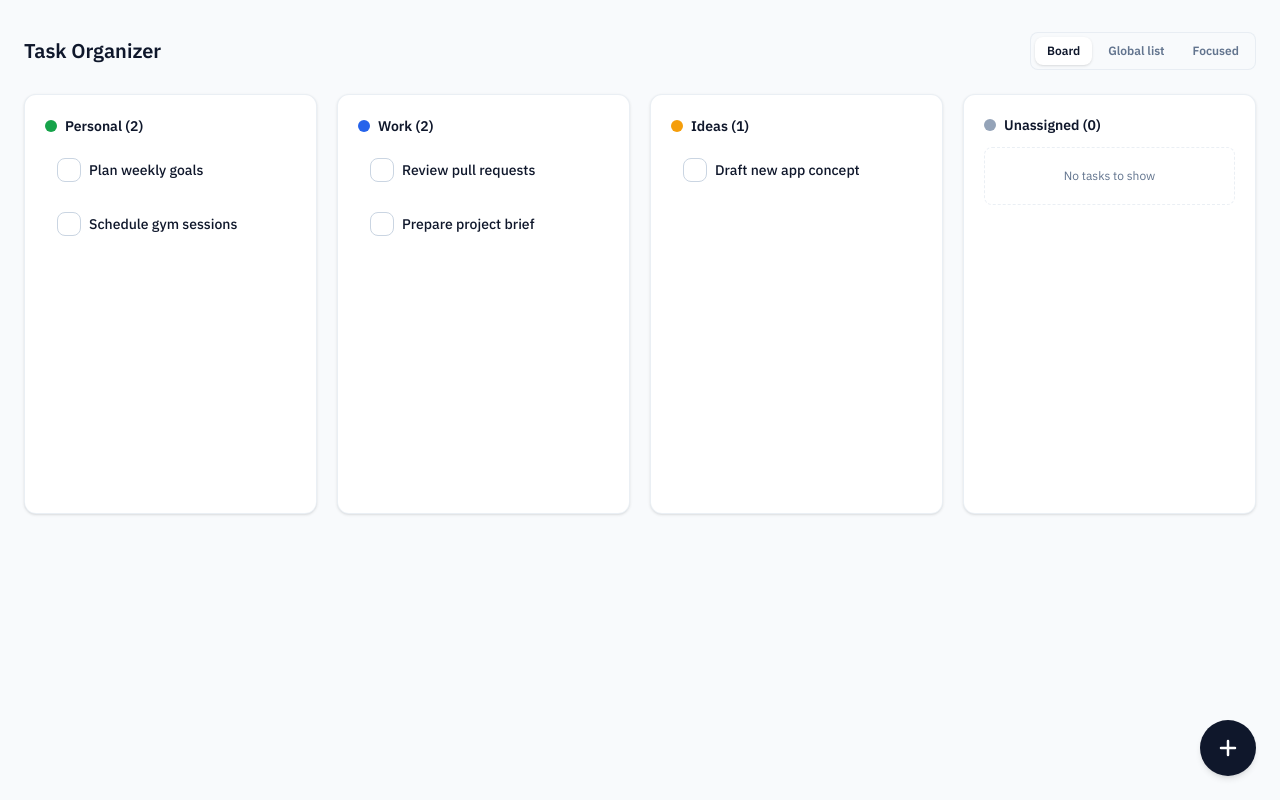
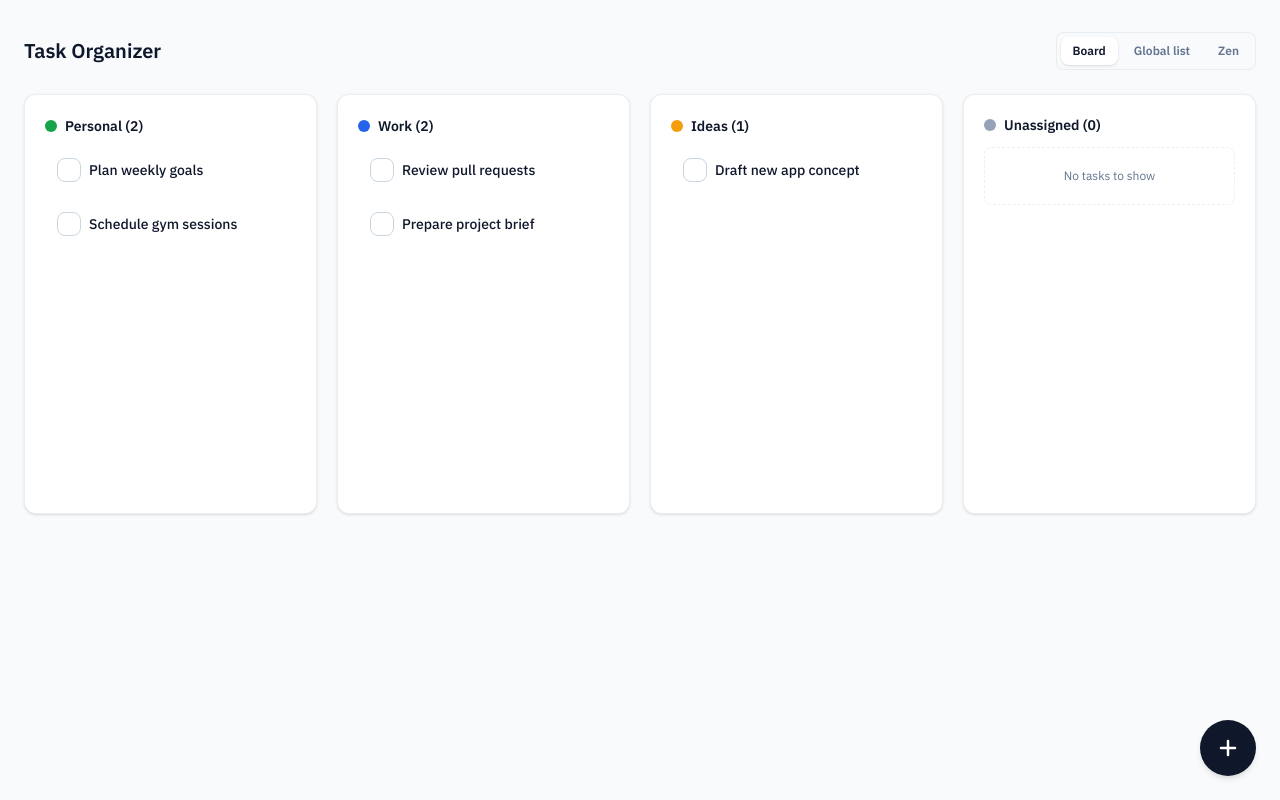
Before and after one commit to charlesferreira/task-management, a React (Vite) app: page / in a window 1280 px wide. Built offline with nearby package versions, Linux system fonts and the light colour scheme.

Commit message:
feat: update App and ZenView components; enhance task filtering and display of upcoming tasks

```diff
--- a/src/App.tsx
+++ b/src/App.tsx
@@ -1,25 +1,27 @@
-import { useEffect, useMemo, useState } from 'react'
-import { useProjects } from './hooks/useProjects'
-import { useTasks } from './hooks/useTasks'
-import BoardView from './pages/BoardView'
-import ListView from './pages/ListView'
-import ZenView from './pages/ZenView'
-import { UNASSIGNED_PROJECT } from './models/types'
+import { useEffect, useMemo, useState } from "react";
+import { useProjects } from "./hooks/useProjects";
+import { useTasks } from "./hooks/useTasks";
+import { UNASSIGNED_PROJECT } from "./models/types";
+import BoardView from "./pages/BoardView";
+import ListView from "./pages/ListView";
+import ZenView from "./pages/ZenView";
 
 function App() {
-  const [activeView, setActiveView] = useState<'board' | 'list' | 'focused'>(
-    'board',
-  )
-  const isFocused = activeView === 'focused'
-  const [filter, setFilter] = useState<'all' | 'active' | 'completed'>(() => {
-    const stored = localStorage.getItem('taskOrganizer.filter')
-    if (stored === 'active' || stored === 'completed' || stored === 'all') {
-      return stored
+  const [activeView, setActiveView] = useState<"board" | "list" | "zen">(
+    "board",
+  );
+  const isZen = activeView === "zen";
+
+  const [filter, setFilter] = useState<"all" | "active" | "completed">(() => {
+    const stored = localStorage.getItem("taskOrganizer.filter");
+    if (stored === "active" || stored === "completed" || stored === "all") {
+      return stored;
     }
-    return 'all'
-  })
+    return "all";
+  });
+
   const { projects, createProject, reorderProjects, updateProject } =
-    useProjects()
+    useProjects();
   const {
     tasks,
     reorderVisibleTasks,
@@ -31,58 +33,68 @@ function App() {
     deleteCompleted,
     updateTaskTitle,
     setTasks,
-  } = useTasks()
+  } = useTasks();
 
   useEffect(() => {
-    localStorage.setItem('taskOrganizer.filter', filter)
-  }, [filter])
+    localStorage.setItem("taskOrganizer.filter", filter);
+  }, [filter]);
 
   const filteredTasks = useMemo(() => {
-    if (filter === 'active') {
-      return tasks.filter((task) => !task.completedAt)
+    if (filter === "active") {
+      return tasks.filter((task) => !task.completedAt);
     }
-    if (filter === 'completed') {
-      return tasks.filter((task) => task.completedAt)
+    if (filter === "completed") {
+      return tasks.filter((task) => task.completedAt);
     }
-    return tasks
-  }, [filter, tasks])
+    return tasks;
+  }, [filter, tasks]);
 
   const completedCount = useMemo(
     () => tasks.filter((task) => task.completedAt).length,
     [tasks],
-  )
+  );
+
   const focusedTask = useMemo(() => {
-    return tasks.find((task) => !task.completedAt) ?? tasks[0] ?? null
-  }, [tasks])
+    return tasks.find((task) => !task.completedAt) ?? tasks[0] ?? null;
+  }, [tasks]);
+
+  const upcomingTasks = useMemo(() => {
+    if (!focusedTask) return [];
+    return tasks
+      .filter((task) => !task.completedAt && task.id !== focusedTask.id)
+      .slice(0, 4);
+  }, [focusedTask, tasks]);
+
   const focusedProject = useMemo(() => {
-    if (!focusedTask) return null
-    if (focusedTask.projectId === null) return UNASSIGNED_PROJECT
+    if (!focusedTask) return null;
+    if (focusedTask.projectId === null) return UNASSIGNED_PROJECT;
+
     return (
       projects.find((project) => project.id === focusedTask.projectId) ??
       UNASSIGNED_PROJECT
-    )
-  }, [focusedTask, projects])
+    );
+  }, [focusedTask, projects]);
 
   const handleDeleteProject = (projectId: string) => {
-    reorderProjects(projects.filter((project) => project.id !== projectId))
+    reorderProjects(projects.filter((project) => project.id !== projectId));
     const updatedTasks = tasks.map((task) =>
       task.projectId === projectId ? { ...task, projectId: null } : task,
-    )
-    setTasks(updatedTasks)
-  }
+    );
+    setTasks(updatedTasks);
+  };
 
   return (
     <div className="min-h-screen bg-slate-50 text-slate-900 dark:bg-slate-950 dark:text-slate-100">
       <div
         className={`group relative flex min-h-screen w-full flex-col ${
-          isFocused ? 'px-6 py-0' : 'gap-6 px-6 py-8'
+          isZen ? "px-6 py-0" : "gap-6 px-6 py-8"
         }`}
       >
         <header
           className={`flex flex-col gap-4 transition md:flex-row md:items-center md:justify-between ${
-            isFocused
-              ? 'pointer-events-none absolute left-6 right-6 top-6 z-10 opacity-0 group-hover:pointer-events-auto group-hover:opacity-100'
-              : ''
+            isZen
+              ? "pointer-events-none absolute top-6 right-6 left-6 z-10 opacity-0 group-hover:pointer-events-auto group-hover:opacity-100"
+              : ""
           }`}
         >
           <div>
@@ -90,53 +102,55 @@ function App() {
               Task Organizer
             </h1>
           </div>
+
           <div className="flex flex-col gap-3 sm:flex-row sm:items-center">
             <div className="flex items-center gap-1 rounded-lg border border-slate-200/70 bg-slate-50 p-1 dark:border-slate-800/70 dark:bg-slate-900">
               <button
                 type="button"
-                onClick={() => setActiveView('board')}
+                onClick={() => setActiveView("board")}
                 className={`rounded-lg px-3 py-1.5 text-xs font-semibold transition ${
-                  activeView === 'board'
-                    ? 'bg-white text-slate-900 shadow-sm dark:bg-slate-800 dark:text-slate-100'
-                    : 'text-slate-500 hover:text-slate-900 dark:text-slate-400 dark:hover:text-slate-100'
+                  activeView === "board"
+                    ? "bg-white text-slate-900 shadow-sm dark:bg-slate-800 dark:text-slate-100"
+                    : "text-slate-500 hover:text-slate-900 dark:text-slate-400 dark:hover:text-slate-100"
                 }`}
               >
                 Board
               </button>
               <button
                 type="button"
-                onClick={() => setActiveView('list')}
+                onClick={() => setActiveView("list")}
                 className={`rounded-lg px-3 py-1.5 text-xs font-semibold transition ${
-                  activeView === 'list'
-                    ? 'bg-white text-slate-900 shadow-sm dark:bg-slate-800 dark:text-slate-100'
-                    : 'text-slate-500 hover:text-slate-900 dark:text-slate-400 dark:hover:text-slate-100'
+                  activeView === "list"
+                    ? "bg-white text-slate-900 shadow-sm dark:bg-slate-800 dark:text-slate-100"
+                    : "text-slate-500 hover:text-slate-900 dark:text-slate-400 dark:hover:text-slate-100"
                 }`}
               >
                 Global list
               </button>
               <button
                 type="button"
-                onClick={() => setActiveView('focused')}
+                onClick={() => setActiveView("zen")}
                 className={`rounded-lg px-3 py-1.5 text-xs font-semibold transition ${
-                  activeView === 'focused'
-                    ? 'bg-white text-slate-900 shadow-sm dark:bg-slate-800 dark:text-slate-100'
-                    : 'text-slate-500 hover:text-slate-900 dark:text-slate-400 dark:hover:text-slate-100'
+                  activeView === "zen"
+                    ? "bg-white text-slate-900 shadow-sm dark:bg-slate-800 dark:text-slate-100"
+                    : "text-slate-500 hover:text-slate-900 dark:text-slate-400 dark:hover:text-slate-100"
                 }`}
               >
-                Focused
+                Zen
               </button>
             </div>
           </div>
         </header>
 
-        <div className={isFocused ? 'flex flex-1' : ''}>
-          {activeView === 'focused' ? (
+        <div className={isZen ? "flex flex-1" : ""}>
+          {activeView === "zen" ? (
             <ZenView
               task={focusedTask}
               project={focusedProject}
+              upcomingTasks={upcomingTasks}
               onComplete={toggleComplete}
             />
-          ) : activeView === 'board' ? (
+          ) : activeView === "board" ? (
             <BoardView
               projects={projects}
               tasks={filteredTasks}
@@ -169,7 +183,7 @@ function App() {
         </div>
       </div>
     </div>
-  )
+  );
 }
 
-export default App
+export default App;
--- a/src/pages/ZenView.tsx
+++ b/src/pages/ZenView.tsx
@@ -1,34 +1,40 @@
-import { useEffect, useState } from 'react'
-import type { Project, Task } from '../models/types'
+import { useEffect, useState } from "react";
+import type { Project, Task } from "../models/types";
 
 type ZenViewProps = {
-  task: Task | null
-  project: Project | null
-  onComplete: (taskId: string) => void
-}
+  task: Task | null;
+  project: Project | null;
+  upcomingTasks: Task[];
+  onComplete: (taskId: string) => void;
+};
 
-const ZenView = ({ task, project, onComplete }: ZenViewProps) => {
-  const [isFading, setIsFading] = useState(false)
+const ZenView = ({
+  task,
+  project,
+  upcomingTasks,
+  onComplete,
+}: ZenViewProps) => {
+  const [isFading, setIsFading] = useState(false);
 
   useEffect(() => {
-    setIsFading(false)
-  }, [task?.id])
+    setIsFading(false);
+  }, [task?.id]);
 
   const handleComplete = () => {
-    if (!task) return
-    setIsFading(true)
+    if (!task) return;
+    setIsFading(true);
     window.setTimeout(() => {
-      onComplete(task.id)
-    }, 180)
-  }
+      onComplete(task.id);
+    }, 180);
+  };
 
   return (
-    <section className="group relative flex-1 w-full">
+    <section className="group relative w-full flex-1">
       {task ? (
         <div
           key={task.id}
           className={`absolute inset-0 flex items-center justify-center text-center transition-opacity duration-200 ${
-            isFading ? 'opacity-0' : 'opacity-100'
+            isFading ? "opacity-0" : "opacity-100"
           }`}
         >
           <div className="flex w-full max-w-4xl flex-col items-center gap-10 md:gap-12">
@@ -41,13 +47,13 @@ const ZenView = ({ task, project, onComplete }: ZenViewProps) => {
                 {project.name}
               </div>
             ) : null}
-            <h2 className="text-4xl font-semibold leading-tight text-slate-900 md:text-6xl dark:text-slate-100">
+            <h2 className="text-4xl leading-tight font-semibold text-slate-900 md:text-6xl dark:text-slate-100">
               {task.title}
             </h2>
             <button
               type="button"
               onClick={handleComplete}
-              className="rounded-lg border border-slate-200/70 bg-white px-4 py-2 text-sm font-semibold text-slate-600 opacity-0 shadow-sm transition hover:text-slate-900 group-hover:opacity-100 group-focus-within:opacity-100 dark:border-slate-700 dark:bg-slate-900 dark:text-slate-300 dark:hover:text-slate-100"
+              className="rounded-lg border border-slate-200/70 bg-white px-4 py-2 text-sm font-semibold text-slate-600 opacity-0 shadow-sm transition group-focus-within:opacity-100 group-hover:opacity-100 hover:text-slate-900 dark:border-slate-700 dark:bg-slate-900 dark:text-slate-300 dark:hover:text-slate-100"
             >
               Mark complete
             </button>
@@ -58,8 +64,32 @@ const ZenView = ({ task, project, onComplete }: ZenViewProps) => {
           No tasks available
         </p>
       )}
+      {upcomingTasks.length > 0 ? (
+        <div className="pointer-events-none absolute inset-x-0 bottom-0 z-20 flex justify-center px-4 opacity-0 transition-opacity duration-300 group-hover:pointer-events-auto group-hover:opacity-100">
+          <div className="group/upcoming pointer-events-auto relative w-full max-w-2xl overflow-hidden rounded-t-2xl border border-b-0 border-slate-700/80 bg-slate-950/95 px-5 pt-3 pb-0 shadow-lg backdrop-blur transition-all duration-300">
+            <div className="flex items-center justify-between">
+              <p className="text-[11px] font-semibold tracking-[0.16em] text-slate-500 uppercase dark:text-slate-400">
+                Coming up
+              </p>
+            </div>
+            <div className="relative mt-2 max-h-6 pb-3 transition-all duration-300 group-hover/upcoming:max-h-28">
+              <ul className="space-y-2">
+                {upcomingTasks.map((upcomingTask) => (
+                  <li
+                    key={upcomingTask.id}
+                    className="truncate text-sm font-medium text-slate-700 dark:text-slate-200"
+                  >
+                    {upcomingTask.title}
+                  </li>
+                ))}
+              </ul>
+              <div className="pointer-events-none absolute inset-x-0 bottom-0 h-10 bg-linear-to-b from-transparent to-slate-950/95 transition-opacity duration-300 group-hover/upcoming:opacity-0" />
+            </div>
+          </div>
+        </div>
+      ) : null}
     </section>
-  )
-}
+  );
+};
 
-export default ZenView
+export default ZenView;
```
